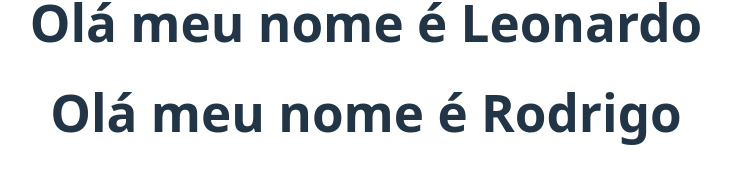
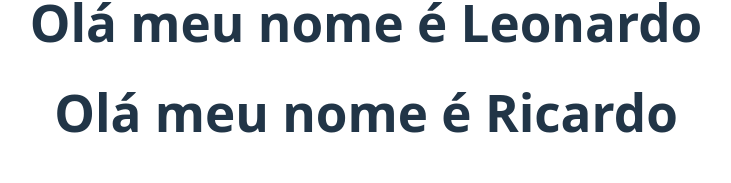
Before and after one commit to rodrigoncruz/react-aula-github, a React (Vite) app in the folder react-github/: page / in a window 1280 px wide. Shown: the part 333-516 px from the top of the page, without its empty margins (274-1005 px from the left). Built offline with nearby package versions, Linux system fonts and the light colour scheme.

Commit message:
mudei o nome

```diff
--- a/react-github/src/App.jsx
+++ b/react-github/src/App.jsx
@@ -7,7 +7,7 @@ function App() {
     <>
       <div>
         <Teste nome="Leonardo"/>
-        <Teste nome="Rodrigo"/>
+        <Teste nome="Ricardo"/>
       </div>
     </>
   )
```
